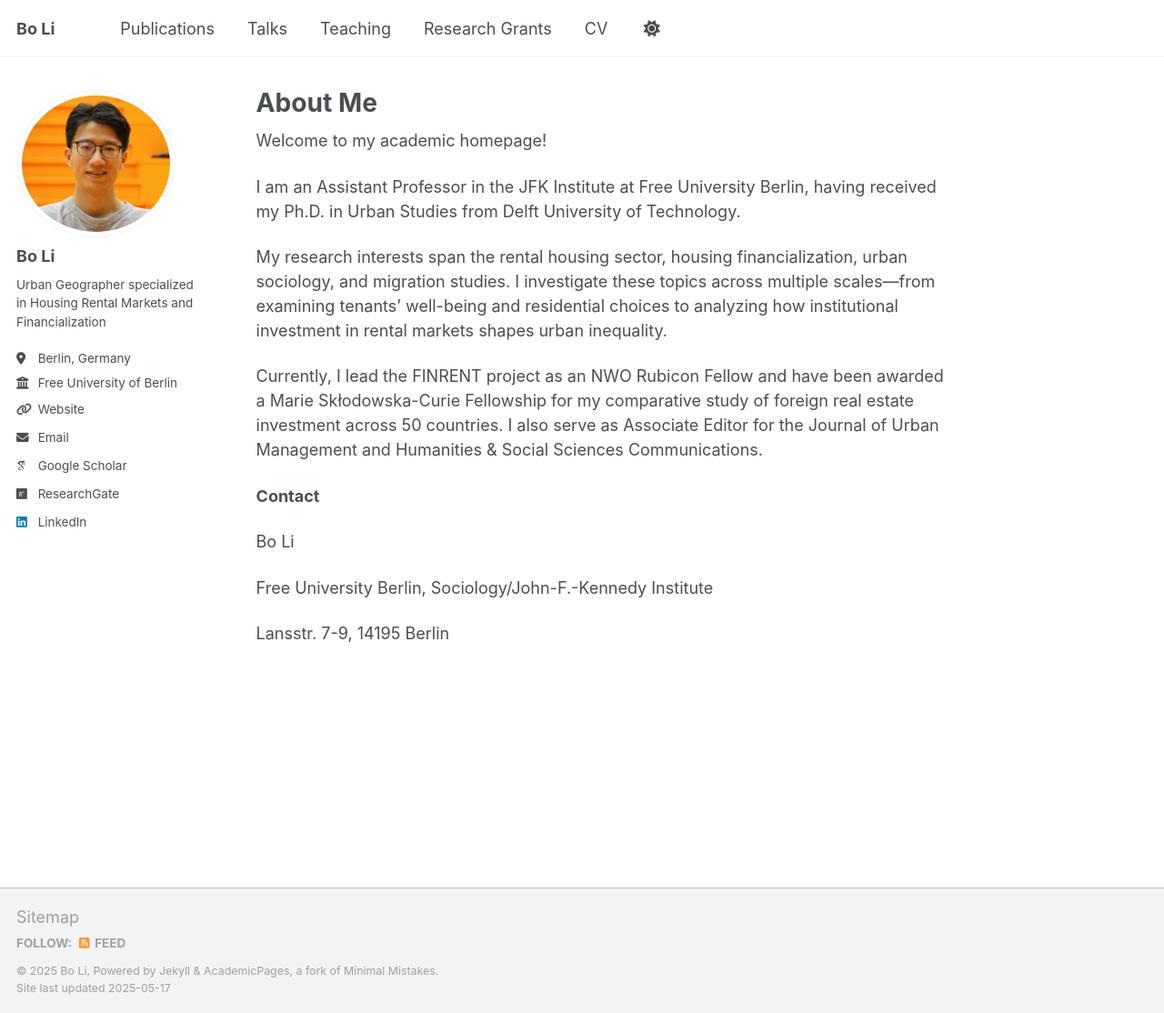
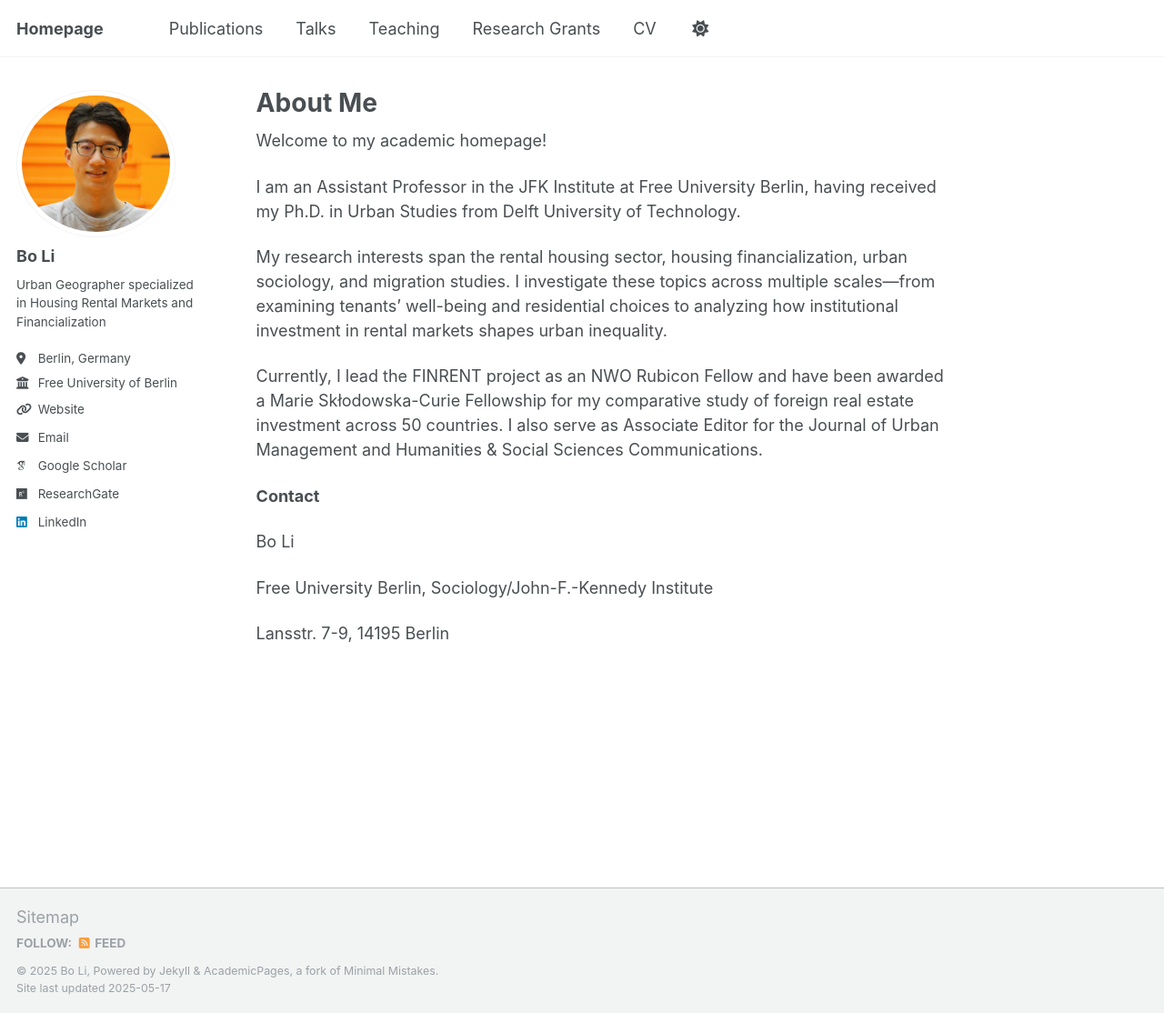
Before and after one commit to housingforall/housingforall.github.io, a Jekyll site: the page built from _pages/about.md, in a window 1280 px wide and 1114 px high. Shown: the whole window at 91% size. Built offline with Jekyll 4.4.1, drawn with Linux system fonts in a browser that asks for light colours; some web fonts are replaced.

Commit message:
Update _config.yml

```diff
--- a/_config.yml
+++ b/_config.yml
@@ -9,7 +9,7 @@
 # Basic Site Settings
 locale                   : "en-US"
 site_theme               : "default"
-title                    : "Bo Li"
+title                    : "Homepage"
 title_separator          : "-"
 name                     : &name "Bo Li"
 description              : &description "Urban Geographer focusing on rental housing markets and housing financialization."
```
